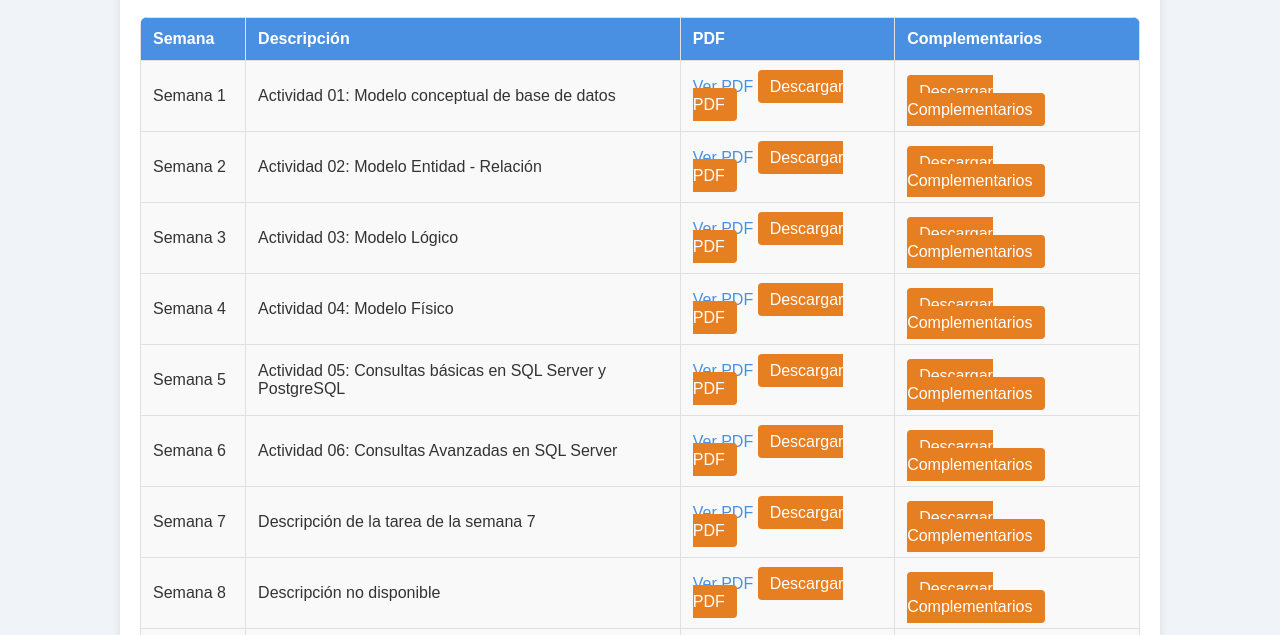
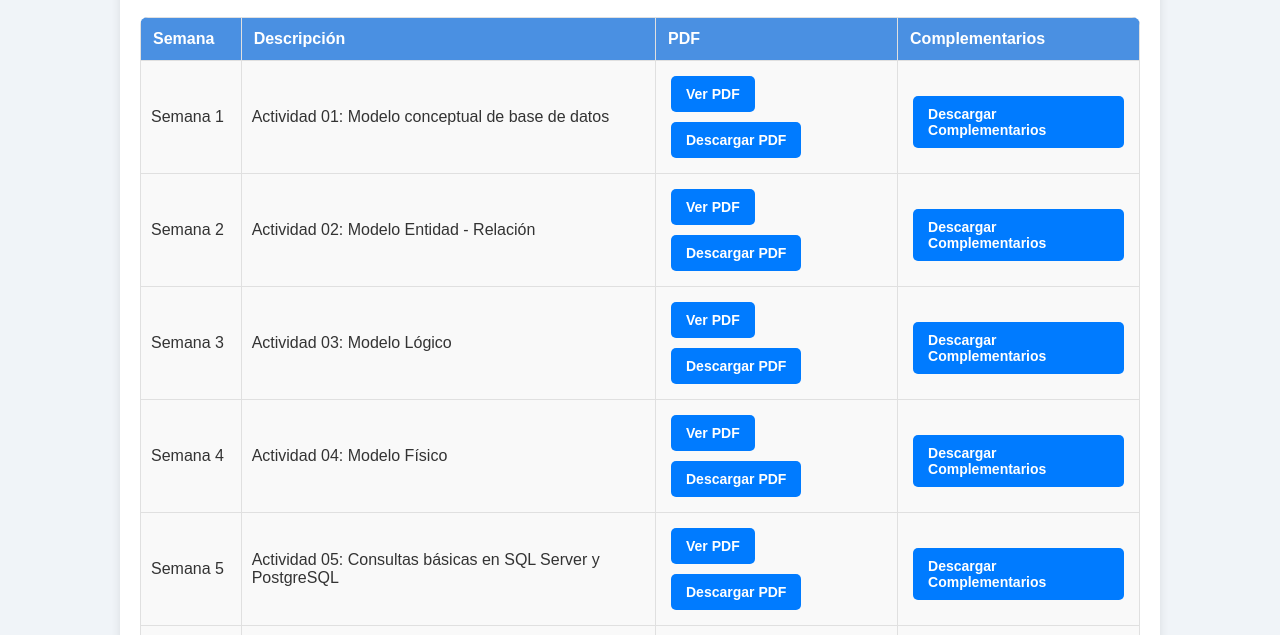
Before and after one commit to VivanDg/BASEDEDATOS2.github.io, a plain HTML site: page index.html in a window 1280 px wide. Shown: the part 115-750 px from the top of the page. Drawn offline with Linux system fonts and the light colour scheme.

Commit message:
Update styles.css

```diff
--- a/styles.css
+++ b/styles.css
@@ -79,3 +79,43 @@ td a:hover {
     border: 1px solid #e0e0e0;
     margin-top: 15px;
 }
+
+/* Estilo general para los enlaces dentro de la tabla */
+table#tasksTable a {
+    display: inline-block;
+    padding: 10px 15px;
+    margin: 5px;
+    text-decoration: none;
+    color: #fff;
+    background-color: #007bff; /* Color de fondo del botón */
+    border-radius: 5px; /* Bordes redondeados */
+    transition: background-color 0.3s ease;
+    font-size: 14px;
+    font-weight: bold;
+}
+
+/* Cambia el color del enlace al pasar el ratón */
+table#tasksTable a:hover {
+    background-color: #0056b3; /* Color de fondo al pasar el ratón */
+}
+
+/* Añade más espaciado entre las filas de la tabla */
+table#tasksTable tbody tr {
+    height: 60px; /* Ajusta la altura de cada fila */
+}
+
+/* Estilo para las celdas con botones, agregando espacio */
+table#tasksTable td {
+    padding: 10px;
+    vertical-align: middle;
+}
+
+/* Personaliza el aspecto de los botones de descarga */
+.button-download {
+    background-color: #28a745; /* Color verde para los botones de descarga */
+    margin-left: 10px;
+}
+
+.button-download:hover {
+    background-color: #218838; /* Cambia a un verde más oscuro al pasar el ratón */
+}
```
